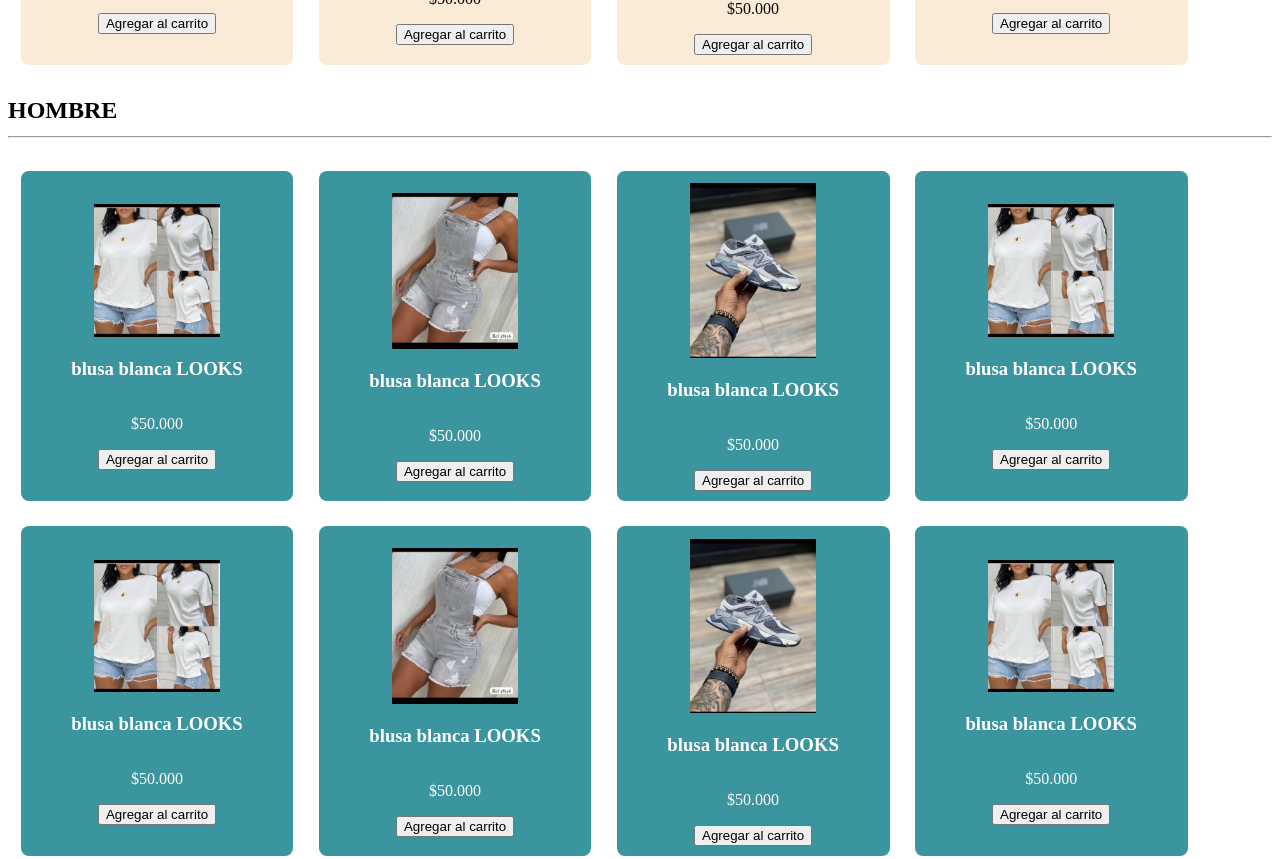
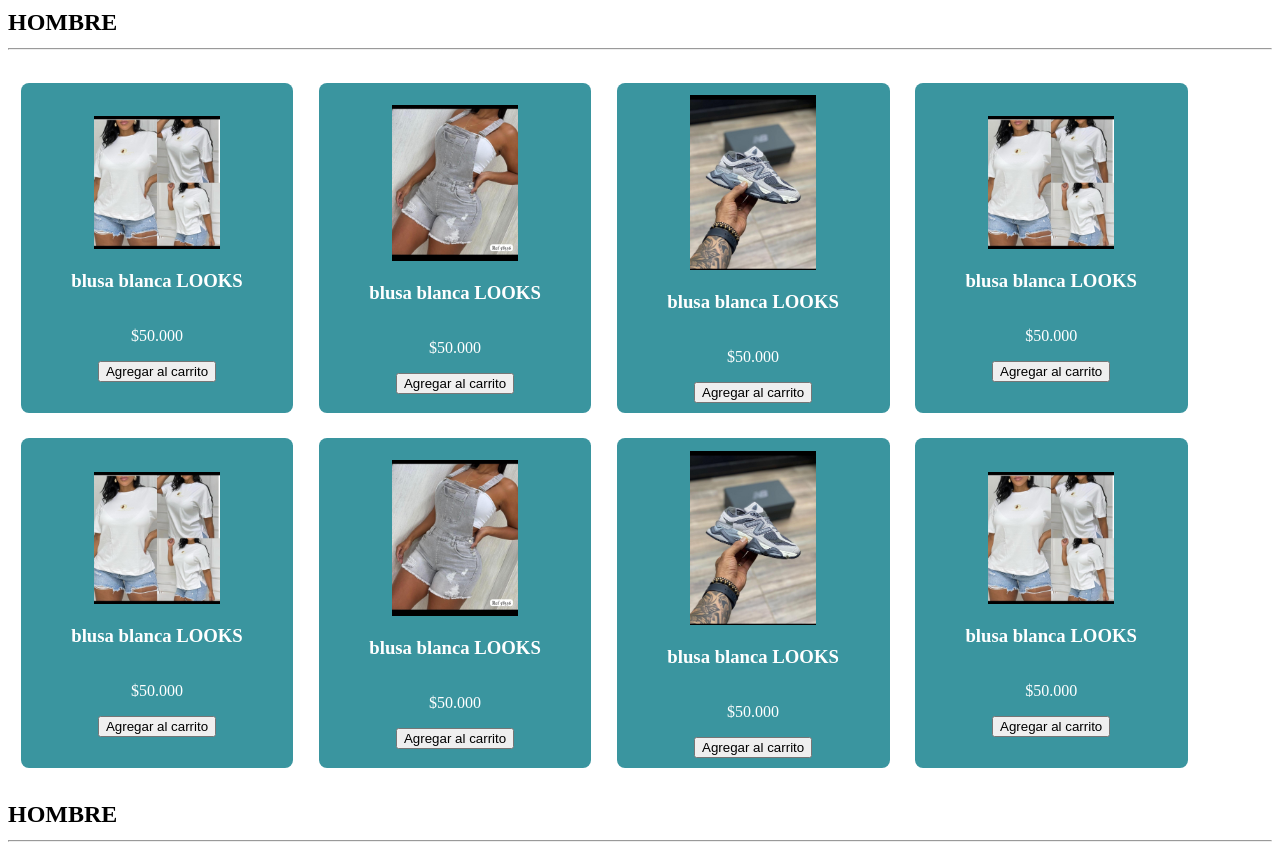
Before and after one commit to Cupacowha/cupacowha.github.io, a plain HTML site: page index.html in a window 1280 px wide. Shown: the part 826-1685 px from the top of the page. Drawn offline with nearby package versions, Linux system fonts and the light colour scheme.

Commit message:
Add files via upload

```diff
--- a/index.html
+++ b/index.html
@@ -34,8 +34,8 @@
       <ul id="menu">
         <div id="primero">
           <li>TENIS</li>
-          <li>HOMBRE</li>
-          <li>MUJER</li>
+          <li onclick="window.location.href='#localhombre'">HOMBRE</li>
+          <li onclick="window.location.href='#productos'">MUJER</li>
           <li>HOGAR</li>
           <li>ACCESORIOS</li>
         </div>
@@ -122,6 +122,87 @@
             Agregar al carrito
           </button>
         </div>
+        <div id="localhombre"></div>
+        <div id="blusablanca" class="producto">
+          <img src="recursos/uno.jpeg" alt="Camisa Roja Totto" class="FimgU" />
+          <h3>blusa blanca LOOKS</h3>
+          <p>$50.000</p>
+          <button onclick="agregarAlCarrito('Camisa Roja Totto', 50000)">
+            Agregar al carrito
+          </button>
+        </div>
+      </div>
+
+      <h2>
+        HOMBRE
+        <hr />
+      </h2>
+
+      <div id="hombre">
+        <div id="blusablanca" class="producto">
+          <img src="recursos/uno.jpeg" alt="Camisa Roja Totto" class="FimgU" />
+          <h3>blusa blanca LOOKS</h3>
+          <p>$50.000</p>
+          <button onclick="agregarAlCarrito('Camisa Roja Totto', 50000)">
+            Agregar al carrito
+          </button>
+        </div>
+
+        <div id="blusablanca" class="producto">
+          <img src="recursos/dos.jpeg" alt="Camisa Roja Totto" class="FimgU" />
+          <h3>blusa blanca LOOKS</h3>
+          <p>$50.000</p>
+          <button onclick="agregarAlCarrito('Camisa Roja Totto', 50000)">
+            Agregar al carrito
+          </button>
+        </div>
+
+        <div id="blusablanca" class="producto">
+          <img src="recursos/tres.jpeg" alt="Camisa Roja Totto" class="FimgU" />
+          <h3>blusa blanca LOOKS</h3>
+          <p>$50.000</p>
+          <button onclick="agregarAlCarrito('Camisa Roja Totto', 50000)">
+            Agregar al carrito
+          </button>
+        </div>
+
+        <div id="blusablanca" class="producto">
+          <img src="recursos/uno.jpeg" alt="Camisa Roja Totto" class="FimgU" />
+          <h3>blusa blanca LOOKS</h3>
+          <p>$50.000</p>
+          <button onclick="agregarAlCarrito('Camisa Roja Totto', 50000)">
+            Agregar al carrito
+          </button>
+        </div>
+      </div>
+
+      <div id="hombre">
+        <div id="blusablanca" class="producto">
+          <img src="recursos/uno.jpeg" alt="Camisa Roja Totto" class="FimgU" />
+          <h3>blusa blanca LOOKS</h3>
+          <p>$50.000</p>
+          <button onclick="agregarAlCarrito('Camisa Roja Totto', 50000)">
+            Agregar al carrito
+          </button>
+        </div>
+
+        <div id="blusablanca" class="producto">
+          <img src="recursos/dos.jpeg" alt="Camisa Roja Totto" class="FimgU" />
+          <h3>blusa blanca LOOKS</h3>
+          <p>$50.000</p>
+          <button onclick="agregarAlCarrito('Camisa Roja Totto', 50000)">
+            Agregar al carrito
+          </button>
+        </div>
+
+        <div id="blusablanca" class="producto">
+          <img src="recursos/tres.jpeg" alt="Camisa Roja Totto" class="FimgU" />
+          <h3>blusa blanca LOOKS</h3>
+          <p>$50.000</p>
+          <button onclick="agregarAlCarrito('Camisa Roja Totto', 50000)">
+            Agregar al carrito
+          </button>
+        </div>
 
         <div id="blusablanca" class="producto">
           <img src="recursos/uno.jpeg" alt="Camisa Roja Totto" class="FimgU" />
@@ -137,6 +218,7 @@
         HOMBRE
         <hr />
       </h2>
+
       <div id="hombre">
         <div id="blusablanca" class="producto">
           <img src="recursos/uno.jpeg" alt="Camisa Roja Totto" class="FimgU" />
--- a/styles.css
+++ b/styles.css
@@ -6,8 +6,8 @@ header {
   z-index: 1000;
 }
 
-body {
-  padding-top: 80px; /* depende de la altura de tu header */
+html {
+  scroll-padding-top: 0px; /* Para anclas (#id) */
 }
 
 #icono {
```
